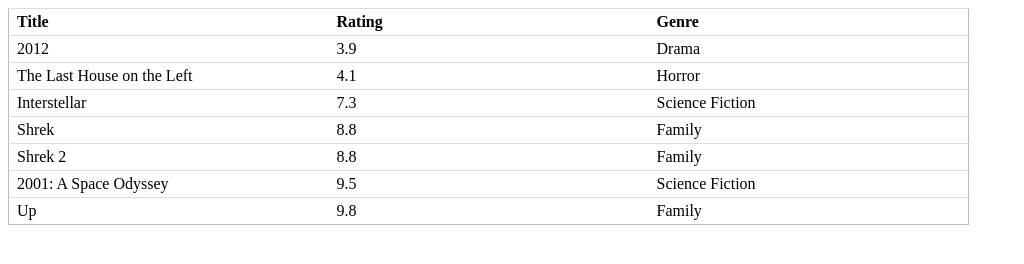
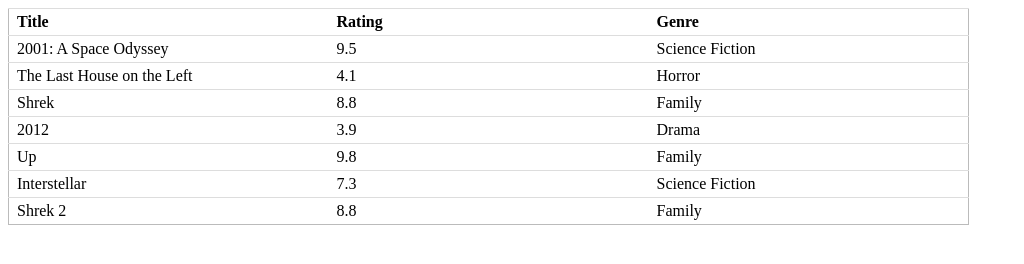
Before and after one commit to khristos/jSort, a plain HTML site: page test.htm in a window 1280 px wide. Shown: the whole page, without its empty margins (0-1024 px from the left). Drawn offline with nearby package versions, Linux system fonts and the light colour scheme.

Commit message:
1. Added object.create instantiation 2. Worked on sorting algorithm being passed sorting type and sorting element

```diff
--- a/test.htm
+++ b/test.htm
@@ -89,43 +89,45 @@
 		'use strict';
 
 		var id = "content";
-		var table = "table1";
+		var sorterPrototype, addEvent, removeEvent;
 		var hasEventListener = !!document.addEventListener;
-		var initialSortedColumn = "Rating";
 
 		if ( !Object.create ){
-			Object.create = function( prototype ) {
-				var Obj = function() {return undefined;};
+			Object.create = function(prototype) {
+				var Obj = function() { return undefined; };
 				Obj.prototype = prototype;
 				return new Obj();
 			};
 		}
 
 		// event binding
-		var addEvent = function( element, eventName, callback ) {
-			if ( hasEventListener ) {
-				element.addEventListener(eventName, callback, false );
+		addEvent = function(element, eventName, callback) {
+			if (hasEventListener) {
+				element.addEventListener( eventName, callback, false );
 			} else {
-					element.attachEvent( 'on' + eventName, callback);
+					element.attachEvent( 'on' + eventName, callback );
 			}
 		};
 
 		// event removal
-		var removeEvent = function( element, eventName, callback ) {
+		removeEvent = function(element, eventName, callback) {
 			if ( hasEventListener ) {
-				element.removeEventListener(eventName, callback, false );
+				element.removeEventListener( eventName, callback, false );
 			} else {
-					element.detachEvent( 'on' + eventName, callback);
+					element.detachEvent( 'on' + eventName, callback );
 			}
 		};
 
-		var initialize = function() {
+
+		sorterPrototype = {
+
+			initialize: function(table, initialSortColumn) {
+				var that = this, i;
 				$('body').append('<div id="' + id + '"></div>');
-			this.containMatrix();
-			this.sortMatrix();
-			this.populateMatrix();
 
-			var that = this, i;
+				that.containMatrix();
+				//that.sortMatrix();
+				//that.populateMatrix();
 
 				if ( typeof table === 'string' ){
 					table = document.getElementById(table);
@@ -135,14 +137,22 @@
 				that.ths   = table.getElementsByTagName("th");
 				that.tbody = table.tBodies[0];
 				that.trs   = that.tbody.getElementsByTagName("tr");
-			that.boundSort = that.sortMatrix.bind( that );
+				that.boundSort = that.sortMatrix.bind(that);
+				that.boundCompare = that.compareValues.bind(that);
+				that.sortColumn = initialSortColumn;
+				that.defaultSortType = "numeric";
+				that.sortMatrix();
+				that.populateMatrix();
+				//that.getSortAlgorithm = that.getSortAlgorithm("numeric");
 
-			for ( i = 0; i < that.ths.length; i++ ) {
+				console.log("that: ", that);
+
+				for (var i = 0, length = that.ths.length; i < length; i++ ) {
 					addEvent( that.ths[i], 'click', that.boundSort );
 				}
-		}
+			},
 
-		var containMatrix = function() {
+			containMatrix: function() {
 				var html = [
 					'<table id="table1" class="sortable">',
 						'<thead>',
@@ -156,19 +166,71 @@
 					'</table>'
 					].join('');
 				$('#' + id).html(html);
+			},
+
+			compareValues: function(a, b) {
+				var that = this;
+				var key = that.sortColumn;
+				var type = that.defaultSortType;
+
+				switch (type) {
+					case "numeric":
+						return function(a, b) {
+							return a[key] - b[key] || a.key.localeCompare(b.key);
+						};
+					case "string":
+						return function(a, b) {
+							a = a.toLowerCase();
+							b = b.toLowerCase();
+							return +(a.key > b.key) || +(a.key === b.key) - 1;
 						}
+					default: /* string */
+				}
+				//var a_compare = a.Rating, b_compare = b.Rating;
+				//return a_compare > b_compare ? 1 : a_compare < b_compare ? -1 : 0;
+				//return (a_compare - b_compare) || a_compare.localeCompare(b_compare.name);
+				return a.Rating - b.Rating || a.Rating.localeCompare(b.Rating);
+			},
 
-		var compareValues = function(a, b) {
-			var a_compare = a.Rating, b_compare = b.Rating;
-			//return a_compare > b_compare ? 1 : a_compare < b_compare ? -1 : 0;
-			return (a_compare - b_compare) //|| a_compare.localeCompare(b_compare.name);
+			getSortAlgorithm: function(a,b) {
+				var that = this, key, type, target;
+				if (e) {
+					target = e.target;
+					var sortHash =  {
+						key: target.firstChild.nodeValue,
+						type: target.getAttribute('data-sorttype')
 					}
+					key = sortHash.key;
+					type = sortHash.type;
+				}
+				else {
+					key = that.sortColumn;
+					type = that.defaultSortType;
+				}
+				console.log("type: ", type, "\tkey: ", key)
 
-		var sortMatrix = function() {
-			films.sort(compareValues);
+				switch (type) {
+					case "numeric":
+						return function(a, b) {
+							return a[key] - b[key] || a.key.localeCompare(b.key);
+						};
+					case "string":
+						return function(a, b) {
+							a = a.toLowerCase();
+							b = b.toLowerCase();
+							return +(a.key > b.key) || +(a.key === b.key) - 1;
 						}
+					default: /* string */
+				}
+			},
 
-		var populateMatrix = function() {
+			sortMatrix: function() {
+				var that = this;
+				films.sort(that.boundCompare);
+				//films.sort(that.getSortAlgorithm);
+			},
+
+			populateMatrix: function() {
 				var tr;
 				for (var i = 0, length = films.length; i < length; i++) {
 					tr = $('<tr/>');
@@ -178,17 +240,20 @@
 					$('table tbody').append(tr);
 				}
 			}
+		};
 
 		return {
-			initialize: initialize,
-			containMatrix: containMatrix,
-			sortMatrix: sortMatrix,
-			populateMatrix : populateMatrix,
+			instantiate: function( table, initialSortColumn ) {
+				var sorter = Object.create( sorterPrototype );
+				sorter.initialize( table, initialSortColumn );
+				return sorter;
 			}
+		};
 
-	})(window, document, jQuery);
+	}(window, document, jQuery));
 
-	matrix.initialize();
+	var sorted1 = matrix.instantiate('table1', 'Rating');
+
 
 
 	//https://developer.mozilla.org/en-US/docs/Web/JavaScript/Reference/Global_Objects/Array/sort
```
Lines whose indentation alone changed are shown as unchanged.
